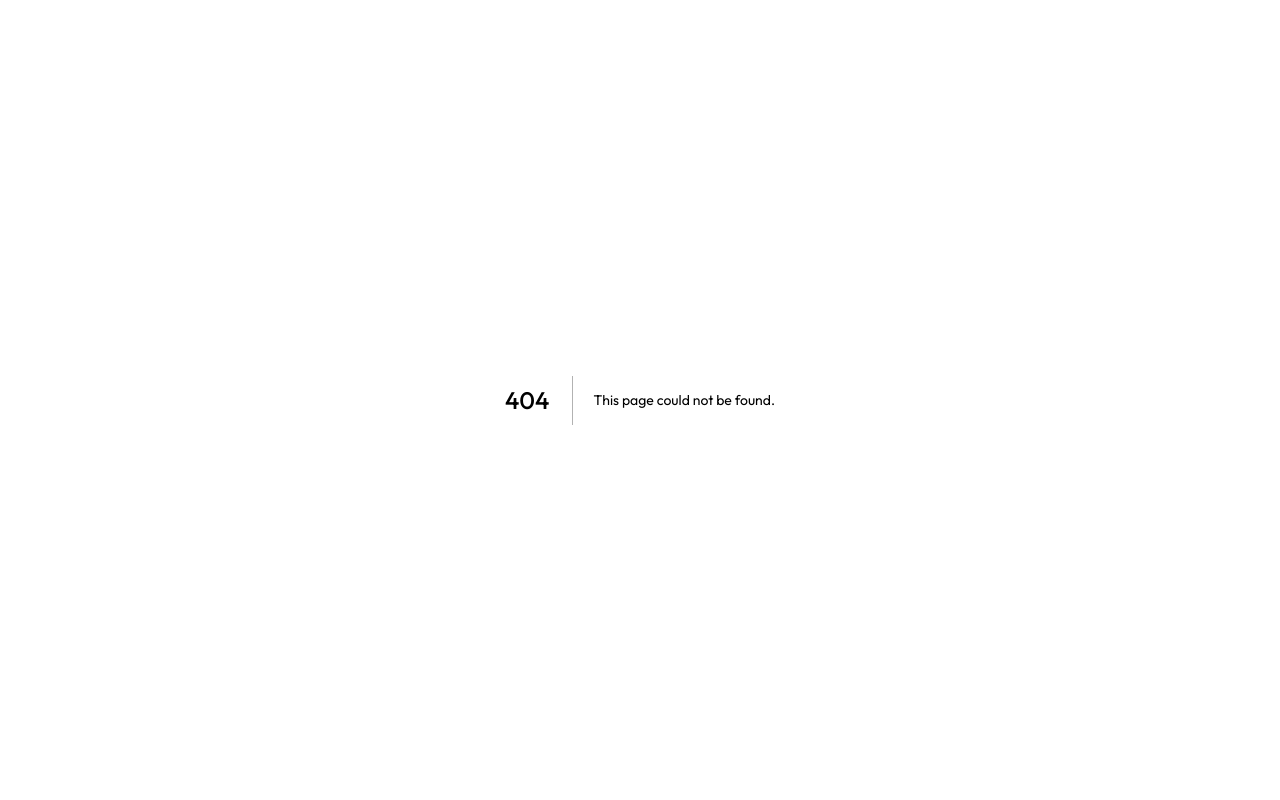
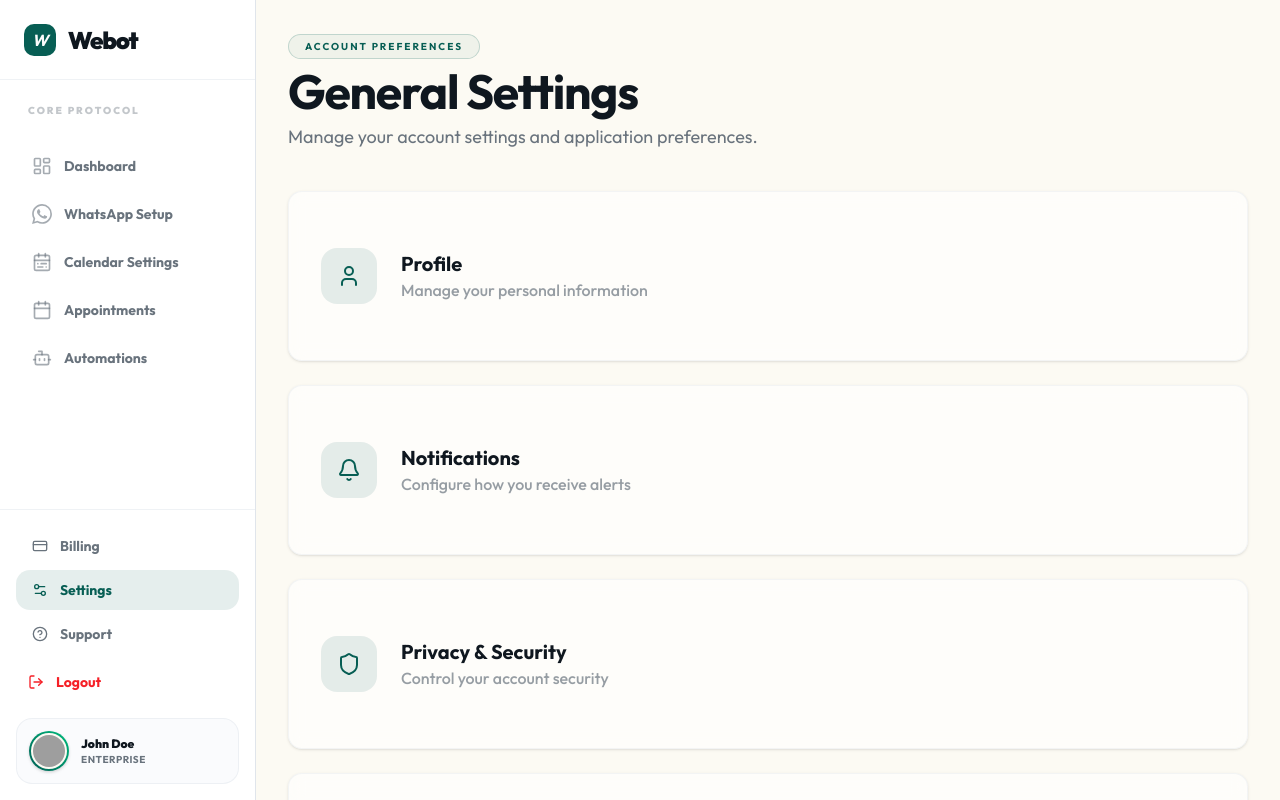
Before and after one commit to Lordevs/webot-frontend, a Next.js app: page /settings in a window 1280 px wide. Before the commit this address had no page. Built offline with nearby package versions, Linux system fonts and the light colour scheme; grey boxes are pictures that could not be loaded.

Commit message:
feat: introduce platform sidebar component, define application routes, and create the initial settings page.

```diff
--- /dev/null
+++ b/src/app/(platform)/settings/page.tsx
@@ -0,0 +1,78 @@
+"use client";
+
+import { motion } from "framer-motion";
+import { Badge } from "@/components/ui/badge";
+import {
+  Card,
+  CardContent,
+  CardDescription,
+  CardHeader,
+  CardTitle,
+} from "@/components/ui/card";
+import { User, Bell, Shield, Palette, Globe } from "lucide-react";
+
+export default function SettingsPage() {
+  const categories = [
+    { title: "Profile", desc: "Manage your personal information", icon: User },
+    {
+      title: "Notifications",
+      desc: "Configure how you receive alerts",
+      icon: Bell,
+    },
+    {
+      title: "Privacy & Security",
+      desc: "Control your account security",
+      icon: Shield,
+    },
+    {
+      title: "Appearance",
+      desc: "Customize the theme and layout",
+      icon: Palette,
+    },
+    { title: "Language", desc: "Choose your preferred language", icon: Globe },
+  ];
+
+  return (
+    <div className="max-w-screen-2xl mx-auto space-y-10 p-4 lg:p-8 relative">
+      <div>
+        <Badge
+          variant="outline"
+          className="bg-primary/5 border-primary/20 text-primary font-bold uppercase tracking-[0.2em] text-[10px] px-4 py-1 rounded-full">
+          Account Preferences
+        </Badge>
+        <h1 className="text-4xl lg:text-5xl font-bold tracking-tight text-foreground mt-2">
+          General Settings
+        </h1>
+        <p className="text-muted-foreground text-lg max-w-lg mt-2">
+          Manage your account settings and application preferences.
+        </p>
+      </div>
+
+      <div className="grid gap-6">
+        {categories.map((cat, i) => (
+          <motion.div
+            key={i}
+            initial={{ opacity: 0, y: 10 }}
+            animate={{ opacity: 1, y: 0 }}
+            transition={{ delay: i * 0.1 }}>
+            <Card className="group hover:border-primary/50 transition-all cursor-pointer bg-card/60 backdrop-blur-sm border-border/40 overflow-hidden">
+              <CardHeader className="flex flex-row items-center gap-6 p-8">
+                <div className="w-14 h-14 rounded-2xl bg-primary/10 flex items-center justify-center group-hover:scale-110 transition-transform">
+                  <cat.icon className="w-6 h-6 text-primary" />
+                </div>
+                <div>
+                  <CardTitle className="text-xl font-bold">
+                    {cat.title}
+                  </CardTitle>
+                  <CardDescription className="text-base font-medium text-muted-foreground/70">
+                    {cat.desc}
+                  </CardDescription>
+                </div>
+              </CardHeader>
+            </Card>
+          </motion.div>
+        ))}
+      </div>
+    </div>
+  );
+}
--- a/src/components/platform/common/sidebar.tsx
+++ b/src/components/platform/common/sidebar.tsx
@@ -22,7 +22,7 @@ const bottomNavItems = [
   { title: "Billing", href: "#", icon: CreditCard }, // Placeholder as it's not in ROUTES yet
   {
     title: "Settings",
-    href: ROUTES.PLATFORM.CALENDAR_SETTINGS,
+    href: ROUTES.PLATFORM.SETTINGS,
     icon: Settings2,
   },
 ];
--- a/src/constants/routes.ts
+++ b/src/constants/routes.ts
@@ -14,6 +14,7 @@ export const ROUTES = {
     AUTOMATIONS: "/automations",
     CALENDAR_SETTINGS: "/calendar-settings",
     WHATSAPP_SETUP: "/whatsapp-setup",
+    SETTINGS: "/settings",
   },
 
   ONBOARDING: {
```
